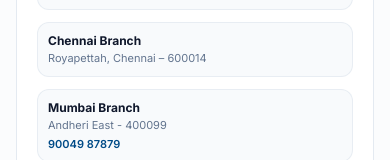
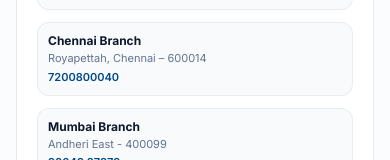
Before and after one commit to bazzaroffice5-oss/Office-Bazzar-Website, a Next.js app: page /contact in a window 390 px wide. Shown: the part 805-965 px from the top of the page. Built offline with nearby package versions, Linux system fonts and the light colour scheme; no server answers.

Commit message:
Update Contact page Chennai Branch card with clickable phone number 7200800040

```diff
--- a/src/app/contact/page.tsx
+++ b/src/app/contact/page.tsx
@@ -125,6 +125,9 @@ export default function ContactPage() {
                 <div className="p-2.5 rounded-xl bg-slate-50 border border-slate-200/70">
                   <div className="font-bold text-slate-900">Chennai Branch</div>
                   <div className="text-[11px] text-slate-500 mt-0.5">Royapettah, Chennai – 600014</div>
+                  <div className="text-[11px] text-[#004b87] font-semibold mt-1">
+                    <a href="tel:7200800040" className="hover:underline">7200800040</a>
+                  </div>
                 </div>
 
                 <div className="p-2.5 rounded-xl bg-slate-50 border border-slate-200/70">
```
